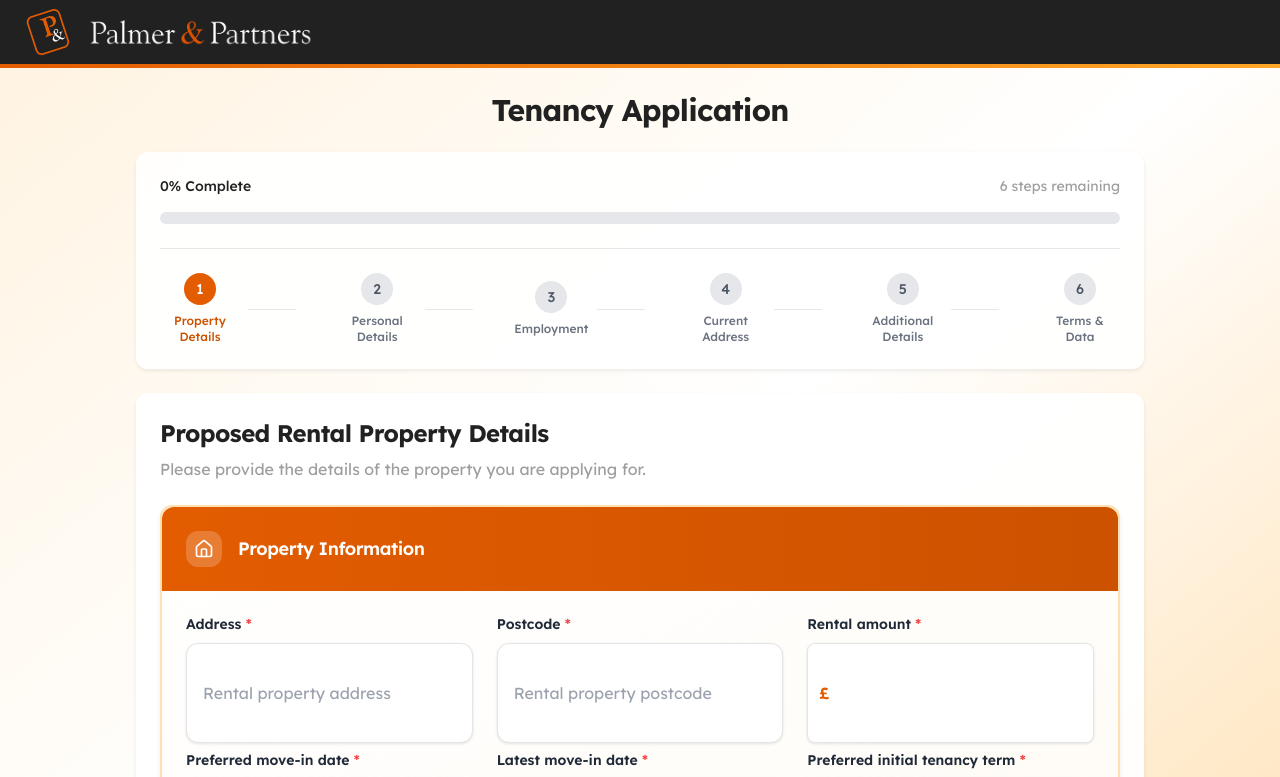
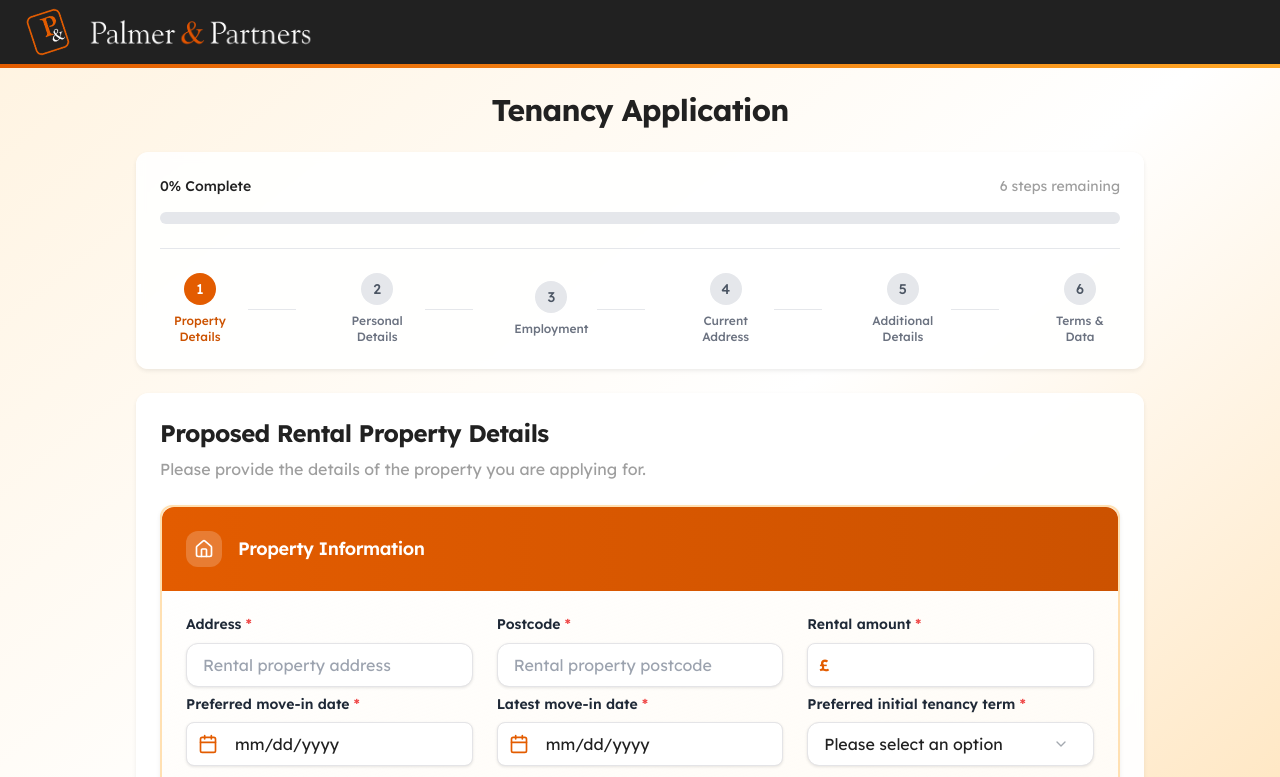
Before and after one commit to calvinwarwick/palmer-partners-forms, a React (Vite) app: page /tenancy-application in a window 1280 px wide. Shown: the top 777 px of the page. Built offline with nearby package versions, Linux system fonts and the light colour scheme.

Commit message:
Fix: Input heights on steps 1 and 3
- Corrected input heights on the first and third steps to match the updated styling.

```diff
--- a/src/components/tenancy-application/steps/PropertyDetailsStep.tsx
+++ b/src/components/tenancy-application/steps/PropertyDetailsStep.tsx
@@ -62,10 +62,6 @@ const PropertyDetailsStep = ({
                 placeholder="Rental property address"
                 className="form-control border-gray-200 focus:border-orange-500 focus:ring-orange-500"
                 required
-                style={{
-                  minHeight: '100px',
-                  paddingLeft: '1rem'
-                }}
               />
             </div>
 
@@ -81,10 +77,6 @@ const PropertyDetailsStep = ({
                 placeholder="Rental property postcode"
                 className="form-control border-gray-200 focus:border-orange-500 focus:ring-orange-500"
                 required
-                style={{
-                  minHeight: '100px',
-                  paddingLeft: '1rem'
-                }}
               />
             </div>
 
@@ -103,9 +95,6 @@ const PropertyDetailsStep = ({
                   placeholder=""
                   className="currency-input border-gray-200 focus:border-orange-500 focus:ring-orange-500"
                   required
-                  style={{
-                    minHeight: '100px'
-                  }}
                 />
               </div>
             </div>
@@ -127,9 +116,6 @@ const PropertyDetailsStep = ({
                   className="form-control border-gray-200 focus:border-orange-500 focus:ring-orange-500"
                   required
                   max="9999-12-31"
-                  style={{
-                    minHeight: '100px'
-                  }}
                 />
               </div>
             </div>
@@ -149,9 +135,6 @@ const PropertyDetailsStep = ({
                   className="form-control border-gray-200 focus:border-orange-500 focus:ring-orange-500"
                   required
                   max="9999-12-31"
-                  style={{
-                    minHeight: '100px'
-                  }}
                 />
               </div>
             </div>
@@ -164,7 +147,7 @@ const PropertyDetailsStep = ({
                 value={propertyPreferences.initialTenancyTerm}
                 onValueChange={(value) => onUpdatePreferences("initialTenancyTerm", value)}
               >
-                <SelectTrigger id="initialTenancyTerm" name="initialTenancyTerm" className="form-control border-gray-200 focus:border-orange-500 focus:ring-orange-500 px-4" style={{ minHeight: '100px' }}>
+                <SelectTrigger id="initialTenancyTerm" name="initialTenancyTerm" className="form-control border-gray-200 focus:border-orange-500 focus:ring-orange-500 px-4">
                   <SelectValue placeholder="Please select an option" />
                 </SelectTrigger>
                 <SelectContent className="bg-white border-gray-300 z-50">
```
